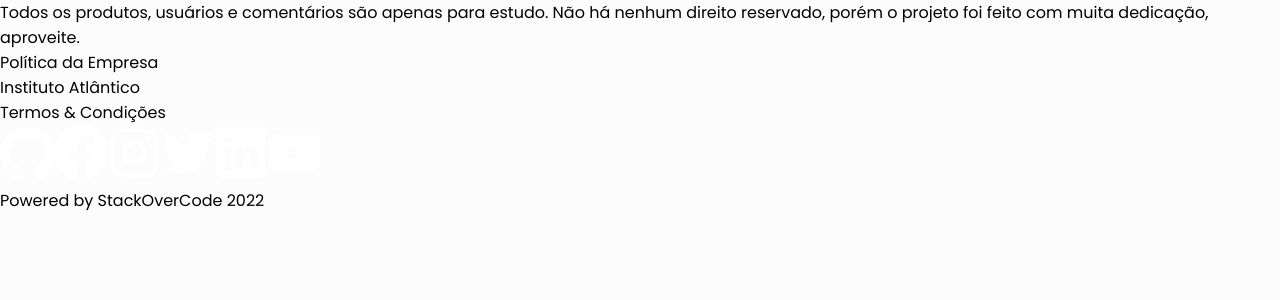
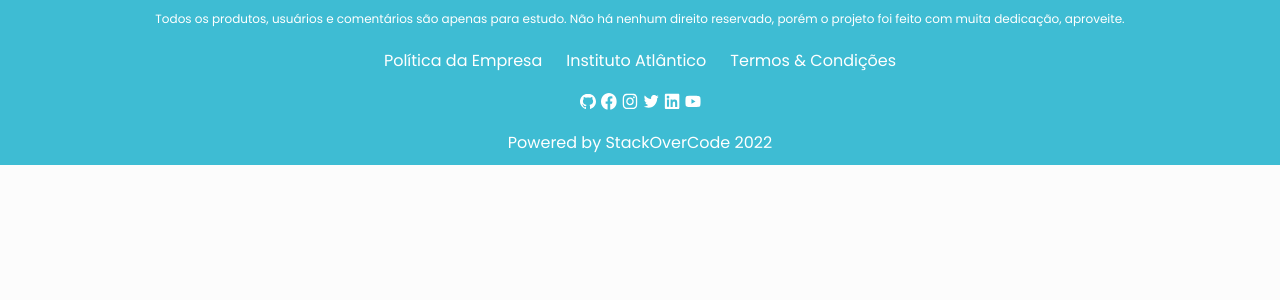
Before and after one commit to stack-over-code-atlantico/supermercadosq-fe, a React (Vite) app in the folder supermercadosq/: page /product in a window 1280 px wide. Shown: the top 300 px of the page. Built offline with nearby package versions, Linux system fonts and the light colour scheme.

Commit message:
feat/FE-06: etilizando footer

```diff
--- a/supermercadosq/src/components/Footer/index.jsx
+++ b/supermercadosq/src/components/Footer/index.jsx
@@ -18,9 +18,15 @@ export function Footer(){
                 Todos os produtos, usuários e comentários são apenas para estudo. Não há nenhum direito reservado, porém o projeto foi feito com muita dedicação, aproveite.
             </CopyrightText>
             <MenuFooter>
-                <li>Política da Empresa</li>
-                <li>Instituto Atlântico</li>
-                <li>Termos &#38; Condições</li>
+                <li>
+                    <a>Política da Empresa</a>
+                </li>
+                <li>
+                    <a>Instituto Atlântico</a>
+                </li>
+                <li>
+                    <a>Termos &#38; Condições</a>
+                </li>
             </MenuFooter>
             <SocialMediaIcon>
                 <img src={Github} />
@@ -30,7 +36,7 @@ export function Footer(){
                 <img src={LinkedIn} />
                 <img src={Youtube} />
             </SocialMediaIcon>
-            <p>Powered by StackOverCode 2022</p>
+            <p className='powered'>Powered by StackOverCode 2022</p>
         </DivFooter>
     )
 }
--- a/supermercadosq/src/components/Footer/styles.jsx
+++ b/supermercadosq/src/components/Footer/styles.jsx
@@ -1,17 +1,50 @@
 import styled from "styled-components";
 
 export const DivFooter = styled.div`
+    background-color: var(--color-blue-light);
+    color: var(--color-white);
 
+    display: flex;
+    flex-direction: column;
+    justify-content: center;
+
+    p.powered {
+        font-size: 16px;
+        display: flex;
+        justify-content: center;
+        padding: 10px 0px;
+    }
 `;
 
 export const CopyrightText = styled.p`
-
+    padding: 10px 20px;
+    font-size: 12px;
+    display: flex;
+    justify-content: center;
 `;
 
 export const MenuFooter = styled.ul`
+    display: flex;
+    align-items: center;
+    justify-content: center;
+    gap: 24px;
+    list-style: none;
+    padding: 10px 0px;
 
+    a {
+        font-size: 16px;
+    }
 `;
 
 export const SocialMediaIcon = styled.ul`
+    display: flex;
+    align-items: center;
+    justify-content: center;
+    gap: 5px;
+    list-style: none;
+    padding: 10px 0px;
 
+    img{
+        width: 16px;
+    }
 `;
```
